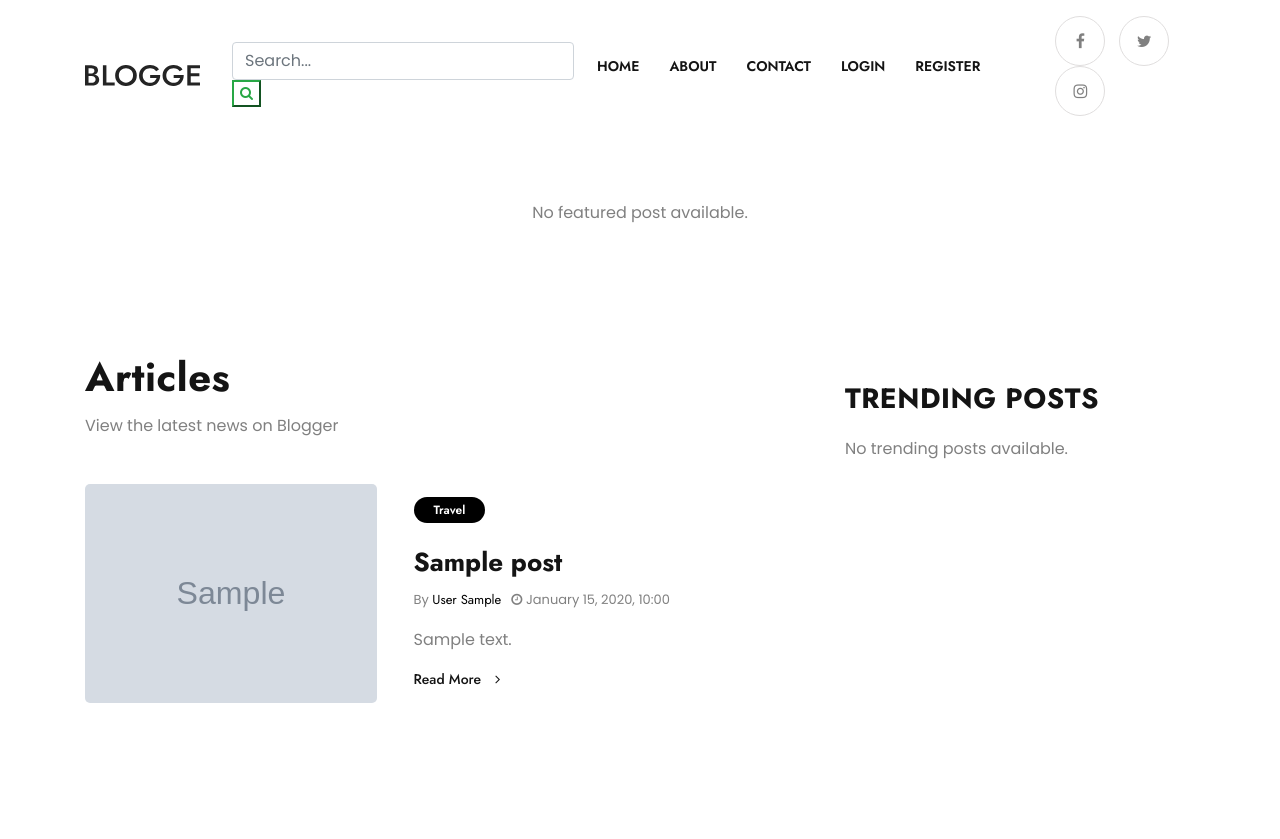
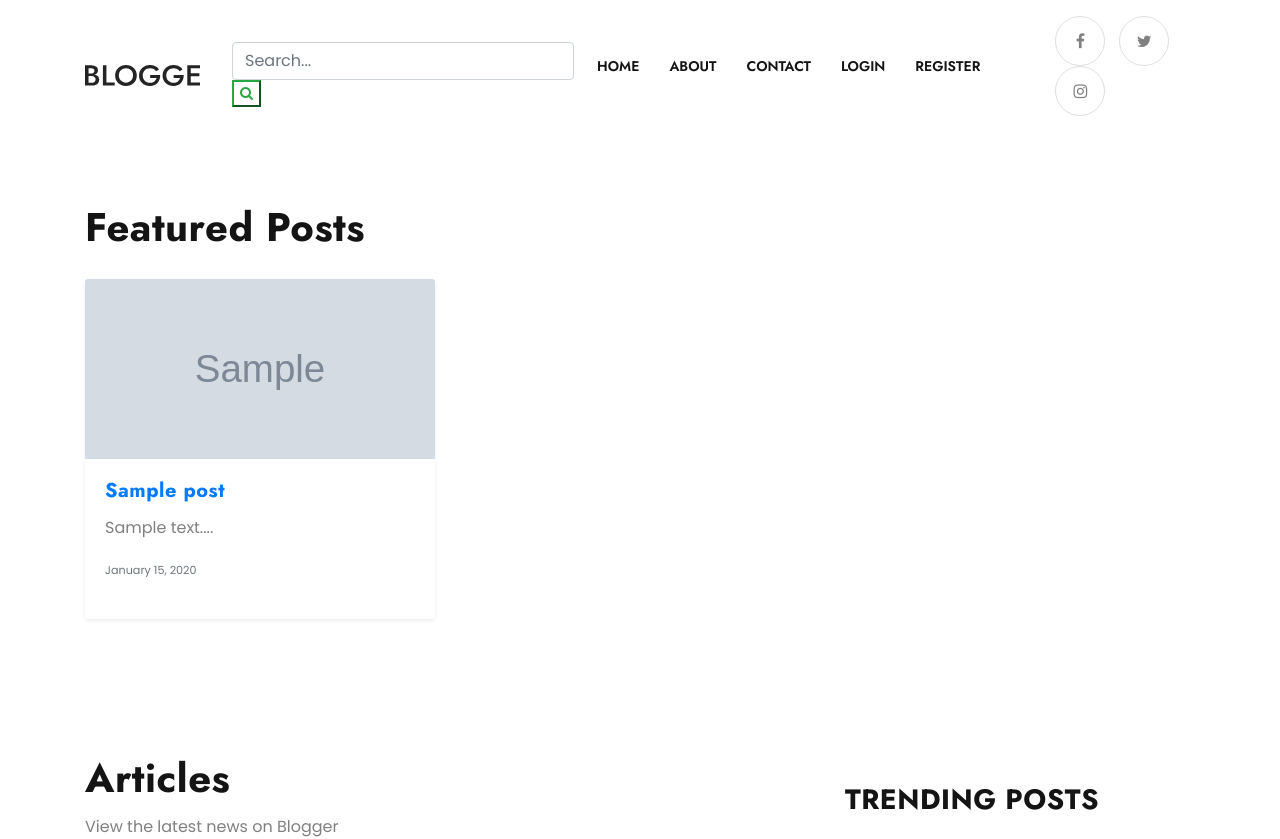
Before and after one commit to tngmait12/post-verse, a PHP site: page /PostVerse/ in a window 1280 px wide. Shown: the part 34-873 px from the top of the page. Run offline with PHP 8.4, Linux system fonts and the light colour scheme; tables that the repository leaves empty or names only in its code hold one stand-in row (values such as "Sample post"); grey boxes marked "Sample" are stand-in pictures; some libraries are stand-ins or nearby versions.

Commit message:
Update section-featured.php

```diff
--- a/includes/section-featured.php
+++ b/includes/section-featured.php
@@ -1,67 +1,65 @@
+<?php
+// includes/section-featured.php (3 item)
+if (!isset($con)) {
+    include('includes/config.php');
+}
+?>
+
 <section class="featured py-5">
   <div class="container">
+    <div class="section-title mb-4">
+      <h2>Featured Posts</h2>
+    </div>
     <div class="row">
-      <div class="col-12">
-
       <?php
-        include('includes/config.php');
-
-        $featured_query = "SELECT * FROM posts WHERE status='0' AND featured='1' ORDER BY created_at DESC LIMIT 1";
+      $featured_query = "SELECT p.*, u.fname, u.lname
+                         FROM posts p
+                         LEFT JOIN users u ON p.user_id = u.id
+                         WHERE p.status = 0
+                         ORDER BY p.created_at DESC
+                         LIMIT 3";
       $featured_run = mysqli_query($con, $featured_query);
-
       if (!$featured_run) {
-          die("SQL error: " . mysqli_error($con)); // Debug lỗi SQL nếu có
+        die("SQL error: " . mysqli_error($con));
       }
 
       if (mysqli_num_rows($featured_run) > 0) {
-          $featured = mysqli_fetch_assoc($featured_run);
-        ?>
-          <article class="featured-post">
-            <div class="featured-post-content">
-              <div class="featured-post-author">
-                <img src="images/author.png" alt="author" />
-                <p>By
-                  <span>
-                    <?php
-                    $user_id = $featured['user_id'];
-                    $user_query = mysqli_query($con, "SELECT fname, lname FROM users WHERE id='$user_id' LIMIT 1");
-                    if ($user_query && mysqli_num_rows($user_query) > 0) {
-                      $user = mysqli_fetch_assoc($user_query);
-                      echo htmlspecialchars($user['fname'] . ' ' . $user['lname']);
+        while ($row = mysqli_fetch_assoc($featured_run)) {
+          $img = $row['image'] ?? '';
+          if ($img !== '') {
+            if (strpos($img, 'uploads/') === 0) {
+              $img_path = $img;
+            } elseif (file_exists(__DIR__ . '/../uploads/posts/' . $img)) {
+              $img_path = 'uploads/posts/' . $img;
+            } elseif (file_exists(__DIR__ . '/../uploads/post/' . $img)) {
+              $img_path = 'uploads/post/' . $img;
             } else {
-                      echo "Admin";
+              $img_path = 'uploads/' . $img;
+            }
+          } else {
+            $img_path = 'images/placeholder.png';
           }
       ?>
-                  </span>
-                </p>
-              </div>
-              <a href="single-blog.php?slug=<?= urlencode($featured['slug']) ?>" class="featured-post-title">
-  <?= htmlspecialchars($featured['name']) ?>
+          <div class="col-md-4 mb-4">
+            <div class="card h-100 shadow-sm border-0">
+              <a href="single-blog.php?slug=<?= urlencode($row['slug']) ?>">
+                <img src="<?= htmlspecialchars($img_path) ?>" class="card-img-top" alt="<?= htmlspecialchars($row['name']) ?>" style="height:180px; object-fit:cover;" />
               </a>
-
-              <ul class="featured-post-meta">
-                <li>
-                  <i class="fa fa-clock-o"></i>
-                  <?= date('F j, Y', strtotime($featured['created_at'])) ?>
-                </li>
-              </ul>
-              <p><?= substr(strip_tags($featured['description']), 0, 120) ?>...</p>
-            </div>
-            <div class="featured-post-thumb">
-                          <img
-  src="uploads/posts/<?= htmlspecialchars($featured['image']) ?>"
-  alt="<?= htmlspecialchars($featured['name']) ?>"
-  style="width:500px; max-width:100%; border-radius:12px; object-fit:cover;"
-/>
-            </div>
-          </article>
-        <?php
-        } else {
-          echo "<p class='text-center'>No featured post available.</p>";
-        }
-        ?>
-
+              <div class="card-body">
+                <h5 class="card-title">
+                  <a href="single-blog.php?slug=<?= urlencode($row['slug']) ?>"><?= htmlspecialchars($row['name']) ?></a>
+                </h5>
+                <p class="card-text"><?= substr(strip_tags($row['description']), 0, 100) ?>...</p>
+                <p class="text-muted small"><?= date('F j, Y', strtotime($row['created_at'])) ?></p>
               </div>
             </div>
           </div>
+      <?php
+        }
+      } else {
+        echo "<p class='text-center'>No featured posts available.</p>";
+      }
+      ?>
+    </div>
+  </div>
 </section>
```
Lines whose indentation alone changed are shown as unchanged.
